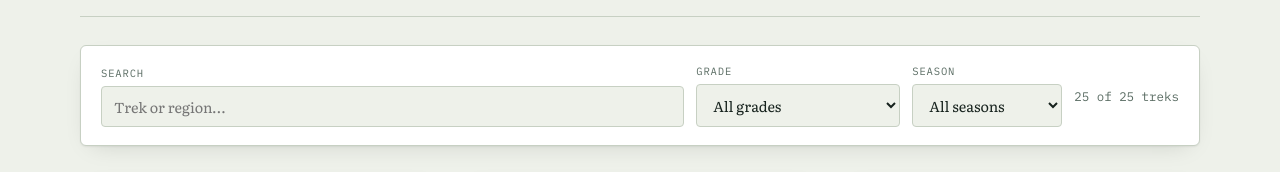
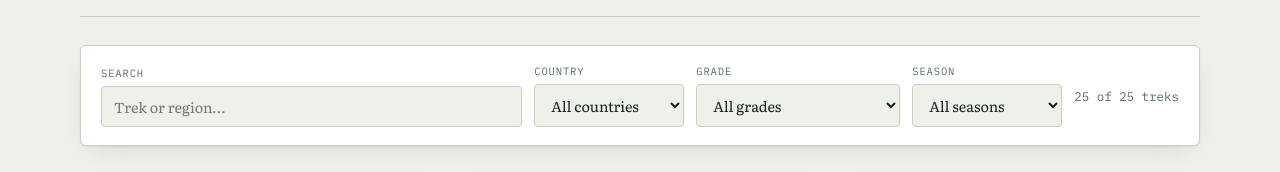
Before and after one commit to akash845/trekwithg-website, a Next.js app: page /treks in a window 1280 px wide. Shown: the part 196-368 px from the top of the page. Built offline with nearby package versions, Linux system fonts and the light colour scheme.

Commit message:
Add country filter to treks page
Lets visitors narrow the trek list to India or Nepal, derived from
each trek's region string.

Co-Authored-By: Claude Sonnet 5 <noreply@anthropic.com>

```diff
--- a/components/TreksFilter.tsx
+++ b/components/TreksFilter.tsx
@@ -13,20 +13,33 @@ const GRADE_OPTIONS: { value: TrekGrade | 'all'; label: string }[] = [
 
 const SEASON_OPTIONS = ['all', 'Dec–Apr', 'Jun–Oct', 'Jul–Sep', 'Jan–Feb'];
 
+function countryOf(region: string): string {
+  if (region.startsWith('Nepal')) return 'Nepal';
+  if (region.startsWith('Any region')) return 'Other';
+  return 'India';
+}
+
 export default function TreksFilter({ treks }: { treks: Trek[] }) {
   const [query, setQuery] = useState('');
   const [grade, setGrade] = useState<TrekGrade | 'all'>('all');
   const [season, setSeason] = useState('all');
+  const [country, setCountry] = useState('all');
+
+  const countryOptions = useMemo(() => {
+    const set = new Set(treks.map((trek) => countryOf(trek.region)));
+    return ['all', ...Array.from(set).sort()];
+  }, [treks]);
 
   const filtered = useMemo(() => {
     const q = query.trim().toLowerCase();
     return treks.filter((trek) => {
       if (grade !== 'all' && trek.grade !== grade) return false;
       if (season !== 'all' && trek.season !== season) return false;
+      if (country !== 'all' && countryOf(trek.region) !== country) return false;
       if (q && !`${trek.title} ${trek.region}`.toLowerCase().includes(q)) return false;
       return true;
     });
-  }, [treks, query, grade, season]);
+  }, [treks, query, grade, season, country]);
 
   return (
     <>
@@ -40,6 +53,16 @@ export default function TreksFilter({ treks }: { treks: Trek[] }) {
             value={query}
             onChange={(e) => setQuery(e.target.value)}
           />
+        </div>
+        <div className="filter-field">
+          <label htmlFor="trek-country">Country</label>
+          <select id="trek-country" value={country} onChange={(e) => setCountry(e.target.value)}>
+            {countryOptions.map((opt) => (
+              <option key={opt} value={opt}>
+                {opt === 'all' ? 'All countries' : opt}
+              </option>
+            ))}
+          </select>
         </div>
         <div className="filter-field">
           <label htmlFor="trek-grade">Grade</label>
```
